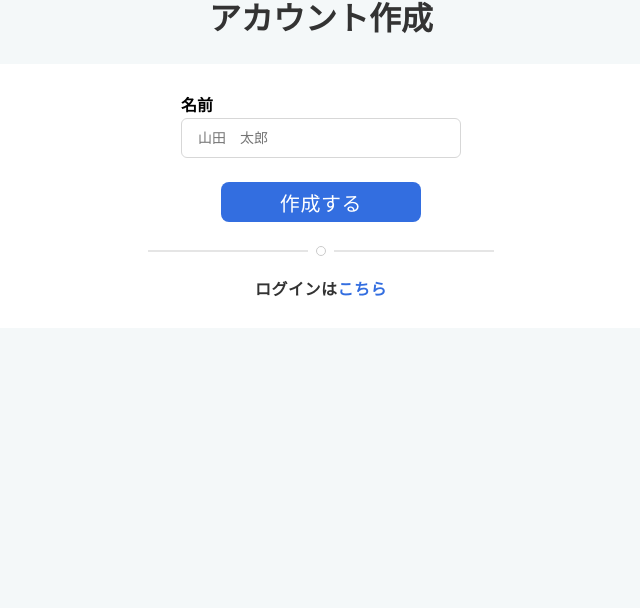
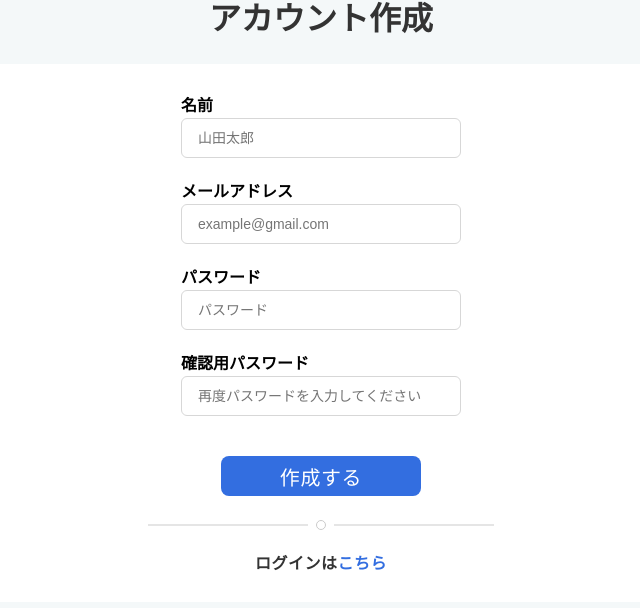
Before and after one commit to KobeanH/carte, a React (Create React App) app in the folder frontend/: page /signup in a window 1280 px wide. Shown: the top 608 px of the page, without its empty margins (319-959 px from the left). Built offline with nearby package versions, Linux system fonts and the light colour scheme.

Commit message:
log:エラーメッセージ追加

```diff
--- a/frontend/src/components/organisms/SignUpForm.jsx
+++ b/frontend/src/components/organisms/SignUpForm.jsx
@@ -41,6 +41,12 @@ const LogInText = styled.p`
 const LogInTextLink = styled.a`
   font-size: 1.6rem;
   color: ${Color.MainColor};
+`
+const ErrorMessageText = styled.span`
+  display: block;
+  margin-top: 8px;
+  font-size: 1rem;
+  color: red;
 `
 
 export const SignUpForm = memo((props) => {
@@ -96,22 +102,109 @@ export const SignUpForm = memo((props) => {
           <CreateInputField
             inputFor={'name'}
             type={'text'}
-            name={'name'}
             // value={name}
-            placeholder={'山田　太郎'}
+            placeholder={'山田太郎'}
             // onChange={getName}
             {...register('name', {
-              required: true,
-              maxLength: 60,
+              required: '必須',
+              maxLength: {
+                value: 60,
+                message: '60文字以内で入力してください',
+              },
               pattern: {
                 value: /[ぁ-んァ-ン一-龠 \u3000]/g,
+                message: '名前の形式が不正です(日本語のみで登録してください)',
+              },
+              onChange: (e) => console.log(e.target.value),
+            })}
+          >
+            名前
+            <ErrorMessage
+              errors={errors}
+              name="name"
+              render={({ message }) => <ErrorMessageText>{message}</ErrorMessageText>}
+            />
+          </CreateInputField>
+
+          <CreateInputField
+            inputFor={'email'}
+            type={'text'}
+            // value={name}
+            placeholder={'example@gmail.com'}
+            // onChange={getName}
+            {...register('email', {
+              required: '必須',
+              maxLength: {
+                value: 255,
+                message: '255文字以内で入力してください',
+              },
+              pattern: {
+                value: /^[A-Za-z0-9]{1}[A-Za-z0-9_.-]*@{1}[A-Za-z0-9_.-]+.[A-Za-z0-9]+$/,
                 message: 'メールアドレスの形式が不正です',
               },
             })}
           >
-            名前
+            メールアドレス
+            <ErrorMessage
+              errors={errors}
+              name="email"
+              render={({ message }) => <ErrorMessageText>{message}</ErrorMessageText>}
+            />
           </CreateInputField>
-          <ErrorMessage errors={errors} name="name" />
+
+          <CreateInputField
+            inputFor={'password'}
+            type={'password'}
+            // value={name}
+            placeholder={'パスワード'}
+            // onChange={getName}
+            {...register('password', {
+              required: '必須',
+              minLength: {
+                value: 6,
+                message: '6文字以上入力してください',
+              },
+              pattern: {
+                value: /[^ぁ-んァ-ン一-龠 \u3000]/g,
+                message: 'パスワードの形式が不正です',
+              },
+            })}
+          >
+            パスワード
+            <ErrorMessage
+              errors={errors}
+              name="password"
+              render={({ message }) => <ErrorMessageText>{message}</ErrorMessageText>}
+            />
+          </CreateInputField>
+
+          <CreateInputField
+            inputFor={'password_confirmation'}
+            type={'password'}
+            // value={name}
+            placeholder={'再度パスワードを入力してください'}
+            // onChange={getName}
+            {...register('password_confirmation', {
+              required: '必須',
+              minLength: {
+                value: 6,
+                message: '6文字以上入力してください',
+              },
+              pattern: {
+                value: /[^ぁ-んァ-ン一-龠 \u3000]/g,
+                message: 'パスワードの形式が不正です',
+              },
+              onChange: (e) => console.log(e.target.value),
+            })}
+          >
+            確認用パスワード
+            <ErrorMessage
+              errors={errors}
+              name="password_confirmation"
+              render={({ message }) => <ErrorMessageText>{message}</ErrorMessageText>}
+            />
+          </CreateInputField>
+
           <FormBtn type={'submit'}>作成する</FormBtn>
           <Line />
           <LogInText>
```
